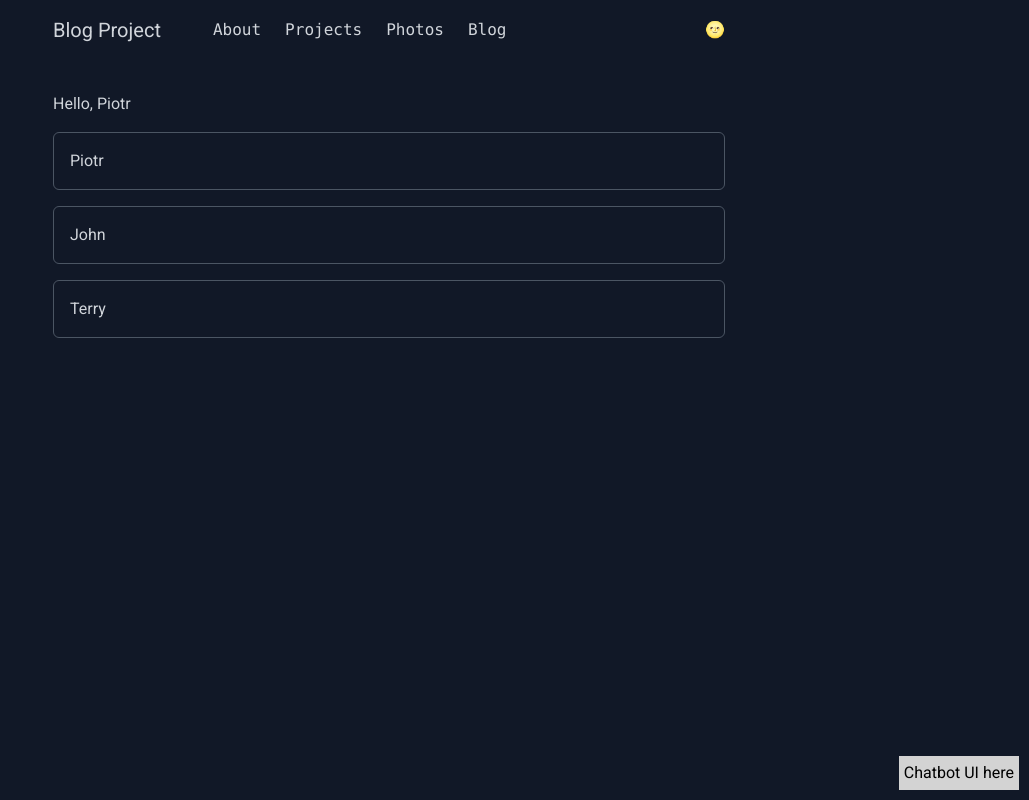
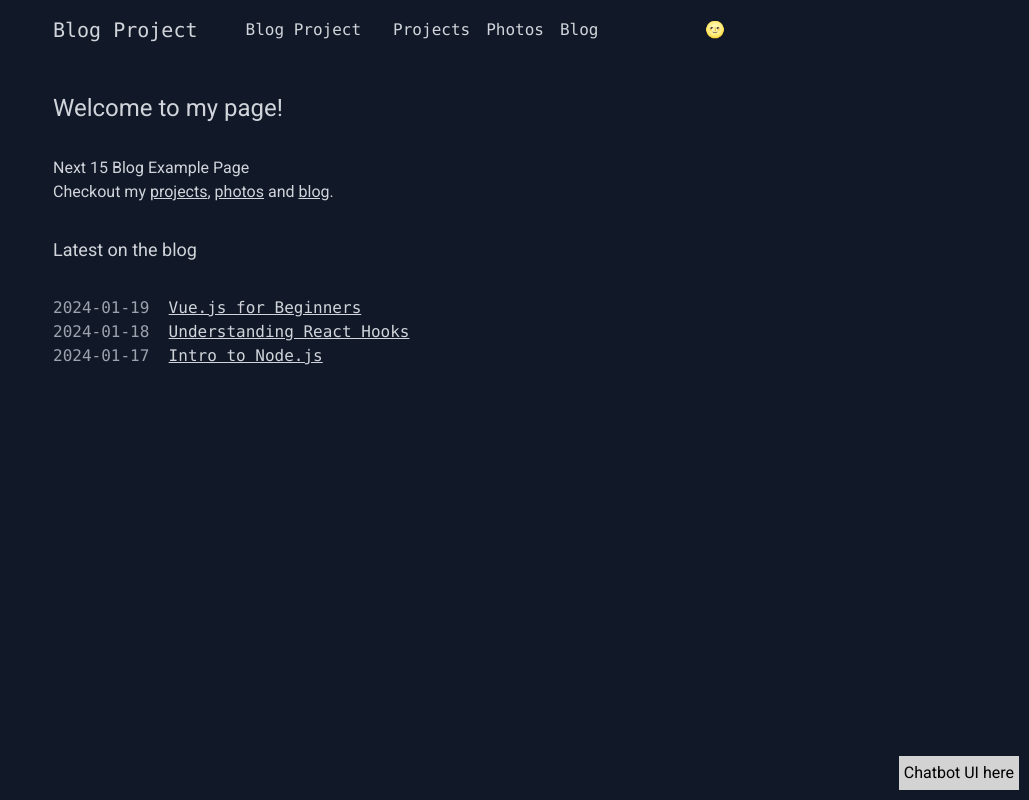
Before and after one commit to ardacoskun/next14-blog, a Next.js app: page / in a window 1280 px wide. Shown: the whole page, without its empty margins (251-1280 px from the left). Built offline with nearby package versions, Linux system fonts and the light colour scheme; no server answers.

Commit message:
wrapping up the project

```diff
--- a/app/page.jsx
+++ b/app/page.jsx
@@ -1,28 +1,46 @@
-"use client";
+import Link from "next/link";
+import H1 from "@/components/h1";
+import { getPosts } from "@/lib/posts";
 
-import { useState } from "react";
-import Card from "@/components/Card";
-
-export default function Home({ searchParams }) {
-  const [isVisible, setIsVisible] = useState(true);
-  const [names, setNames] = useState(["Piotr", "John", "Terry"]);
-  const name = "Piotr";
-
-  const cards =
-    isVisible && names.map((name, index) => <Card key={index}>{name}</Card>);
-  // console.log(searchParams);
-  // if (searchParams.error) throw new Error("Hello!");
+export default async function Home() {
+  const { posts } = await getPosts({ newest: true, limit: 3 });
 
   return (
     <>
-      <div className="space-y-4">
-        <div>Hello, {name}</div>
-        {cards}
-        <div className="flex space-x-4">
-          {/* <button onClick={handleClick}>{isVisible ? "Hide" : "Show"}</button> */}
-          {/* <button onClick={handleAdd}>Add</button> */}
-        </div>
-      </div>
+      <section className="mb-8">
+        <H1>Welcome to my page!</H1>
+        <p>Next 15 Blog Example Page</p>
+        <p>
+          Checkout my{" "}
+          <Link href="/about/projects" className="underline">
+            projects
+          </Link>
+          ,{" "}
+          <Link href="/photos" className="underline">
+            photos
+          </Link>{" "}
+          and{" "}
+          <Link href="/blog" className="underline">
+            blog
+          </Link>
+          .
+        </p>
+      </section>
+      <section>
+        <h2 className="mb-8 text-lg">Latest on the blog</h2>
+        <ul className="font-mono">
+          {posts.map((item) => (
+            <li key={item.slug}>
+              <span className="text-gray-400">
+                {item.frontmatter.date}&nbsp;{" "}
+              </span>
+              <Link href={`/blog/${item.slug}`} className="underline">
+                {item.frontmatter.title}
+              </Link>
+            </li>
+          ))}
+        </ul>
+      </section>
     </>
   );
 }
--- a/components/Header.jsx
+++ b/components/Header.jsx
@@ -10,7 +10,7 @@ const Header = () => {
     <header className="flex justify-between mt-4 md:items-center">
       <div className="flex items-center md:space-x-12">
         <div className="hidden md:block">
-          <Link href="/" className="text-xl">
+          <Link href="/" className="font-mono text-xl">
             Blog Project
           </Link>
         </div>
--- a/components/navigation/Navigation.jsx
+++ b/components/navigation/Navigation.jsx
@@ -4,21 +4,26 @@ import styles from "./navigation.module.css";
 const navLinks = [
   {
     id: 1,
+    href: "/",
+    name: "Blog Project",
+  },
+  {
+    id: 2,
     href: "/about",
     name: "About",
   },
   {
-    id: 2,
+    id: 3,
     href: "/about/projects",
     name: "Projects",
   },
   {
-    id: 3,
+    id: 4,
     href: "/photos",
     name: "Photos",
   },
   {
-    id: 4,
+    id: 5,
     href: "/blog",
     name: "Blog",
   },
@@ -28,9 +33,12 @@ const Navigation = () => {
   return (
     <nav className="font-mono">
       <ul className="flex flex-col md:space-x-4 md:flex-row">
-        {navLinks.map((item) => (
+        {navLinks.map((item, index) => (
           <li key={item.id}>
-            <Link href={item.href} className={styles.link}>
+            <Link
+              href={item.href}
+              className={`styles.link ${index === 1 ? "inline md:hidden" : ""}`}
+            >
               {item.name}
             </Link>
           </li>
--- a/components/projects/ProjectList.jsx
+++ b/components/projects/ProjectList.jsx
@@ -2,7 +2,7 @@ import Card from "../Card";
 
 const ProjectList = async () => {
   const response = await fetch(
-    "http://localhost:3001/repos"
+    "https://api.github.com/users/piotr-jura-udemy/repos"
     // {cache: "no-store"}
   );
   const repos = await response.json();
@@ -13,7 +13,7 @@ const ProjectList = async () => {
         <li key={repo.id} className="mb-4">
           <Card className="h-full font-mono">
             <div className="flex items-center justify-between mb-4">
-              <div className="font-semibold">{repo.title}</div>
+              <div className="font-semibold">{repo.name}</div>
               <div>🌟{repo.stargazers_count}</div>
             </div>
             <div>{repo.description}</div>
```
